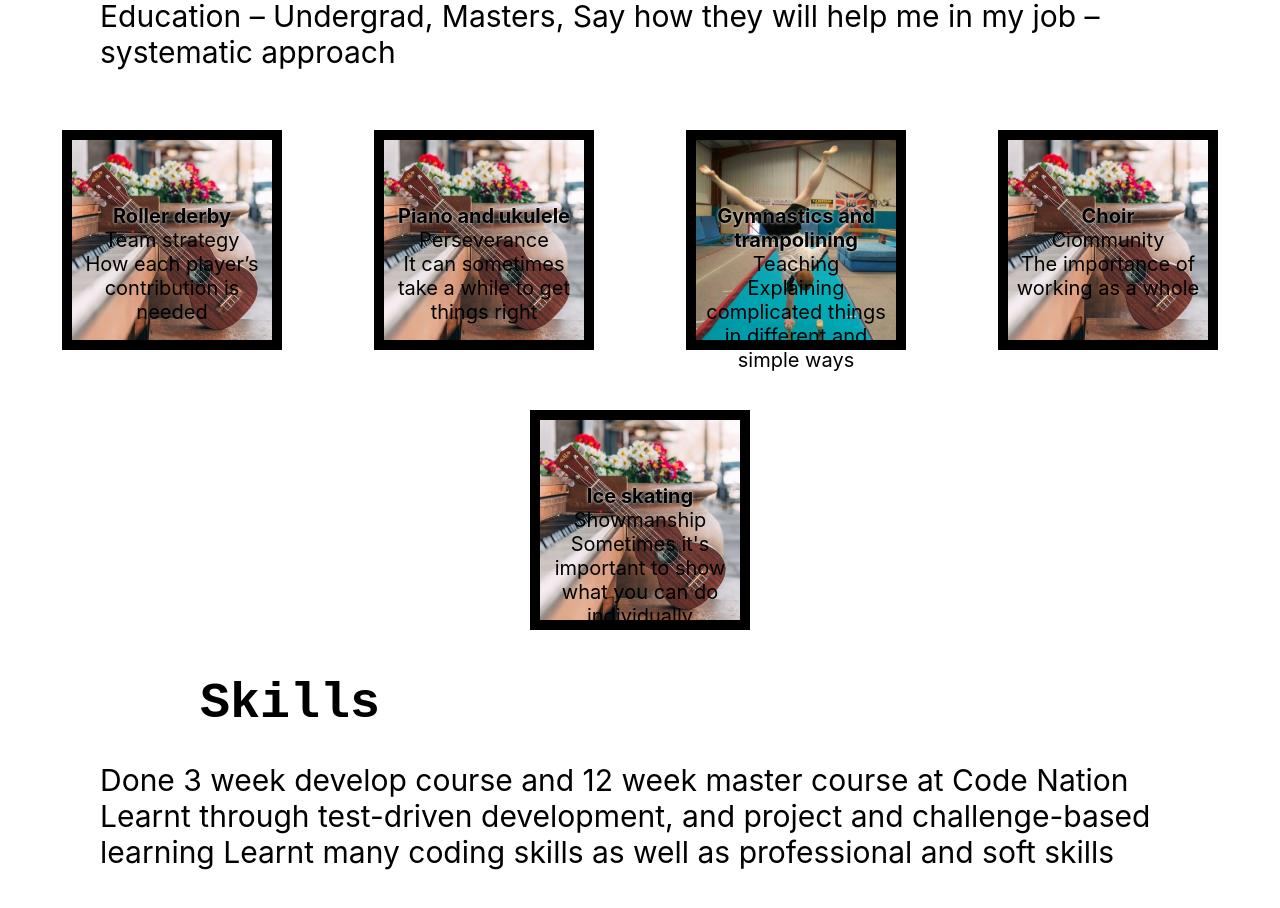
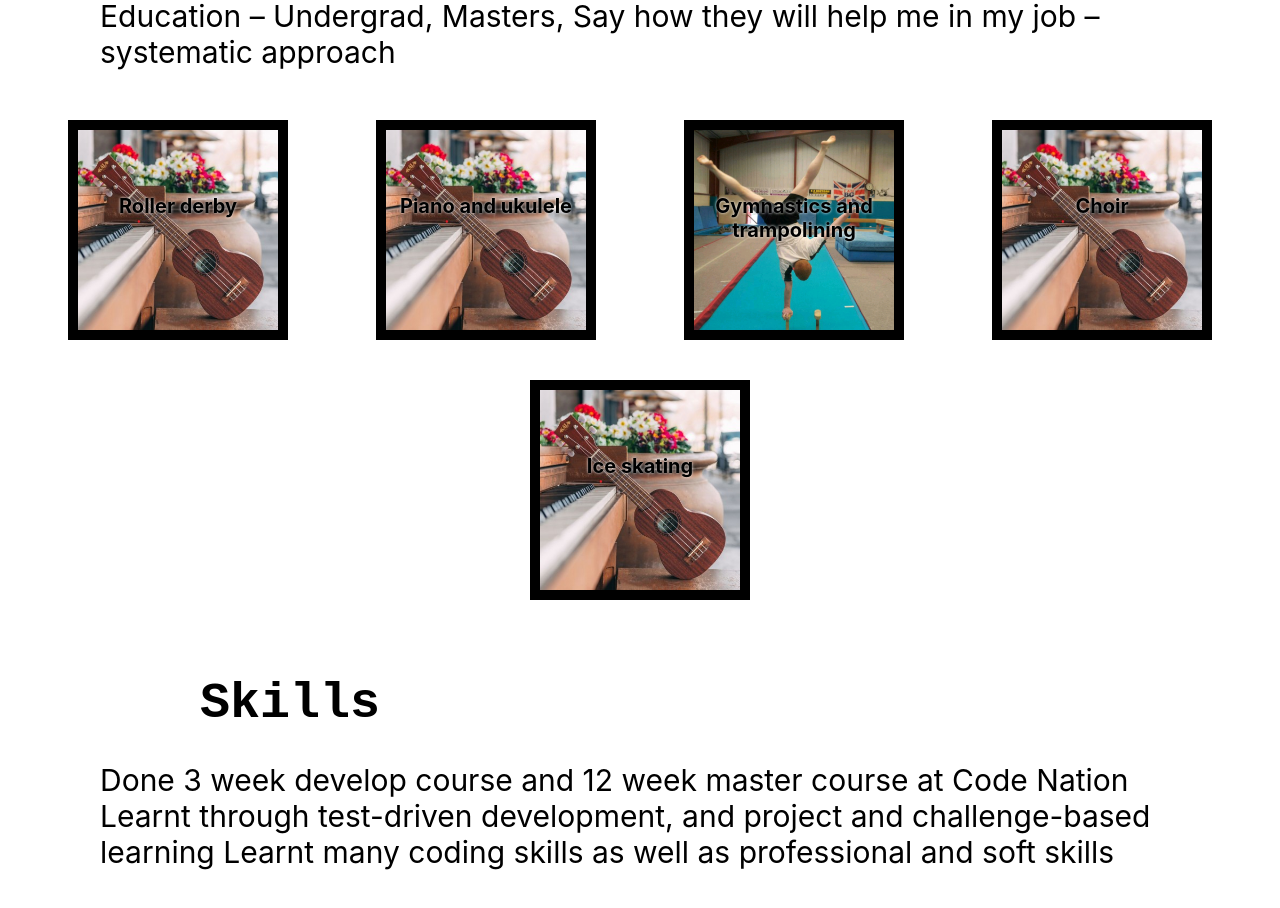
Before and after one commit to richardwardingley/portfolio-react, a React (Create React App) app: page / in a window 1280 px wide. Shown: the part 1045-1953 px from the top of the page. Built offline with nearby package versions, Linux system fonts and the light colour scheme.

Commit message:
deploy react app to github pages

```diff
--- a/package.json
+++ b/package.json
@@ -1,4 +1,5 @@
 {
+  "homepage": "http://richardwardingley.github.io/portfolio-react",
   "name": "portfolio-react",
   "version": "0.1.0",
   "private": true,
@@ -12,6 +13,8 @@
     "react-scripts": "3.4.1"
   },
   "scripts": {
+    "predeploy": "npm run build",
+    "deploy": "gh-pages -d build",
     "start": "react-scripts start",
     "build": "react-scripts build",
     "test": "react-scripts test",
@@ -31,5 +34,8 @@
       "last 1 firefox version",
       "last 1 safari version"
     ]
+  },
+  "devDependencies": {
+    "gh-pages": "^3.1.0"
   }
 }
--- a/src/components/Hobbies.css
+++ b/src/components/Hobbies.css
@@ -4,33 +4,55 @@
     justify-content: space-evenly;
 }
 #eachHobbyDiv {
-    background-color: black;
+    border: 10px solid black;
     width: 200px;
     height: 200px;
-    padding: 10px;
-    margin: 30px;
+    margin: 20px;
+}
+#eHTopLayerDiv {
+    width: 100%;
+    height: 100%;
+    display: block;
+}
+#eHTopLayerDiv:hover {
+    width: 200px;
+    height: 200px;
+    display: none;
+}
+#eHBttmLayerDiv {
+    width: 200px;
+    height: 200px;
+    display: none;
+}
+#eHBttmLayerDiv:hover {
+    width: 200px;
+    height: 200px;
+
 }
 .hobbyImg {
     height: 200px;
     width: 200px;
-    z-index: 1;
+}
+.hobbyImg:hover {
+    display: none;
 }
 .hobbyName {
     position: relative;
     text-align: center;
     align-items: center;
     top: -70%;
-    z-index: 10;
     font-size: 20px;
     font-weight: bold;
     text-shadow: 0 0 3px white;
+}
+.hobbyName:hover {
+    display: none;
 }
 .hobbySkill {
     position: relative;
     text-align: center;
     align-items: center;
     top: -70%;
-    z-index: 10;
     font-size: 20px;
 }
 .hobbySkillText {
@@ -38,6 +60,5 @@
     text-align: center;
     align-items: center;
     top: -70%;
-    z-index: 10;
     font-size: 20px;
 }
--- a/src/components/Hobbies.js
+++ b/src/components/Hobbies.js
@@ -68,10 +68,14 @@ class Hobbies extends Component {
         const eachHobby = this.state.hobbies.map((hobbies)=> {
         return (
         <div key = {hobbies.id} id="eachHobbyDiv">
-          <img className="hobbyImg" src={hobbies.photo} alt=""/>
-          <div className="hobbyName">{hobbies.name}</div>
-          <div className="hobbySkill">{hobbies.skill}</div>
-          <div className="hobbySkillText">{hobbies.skillText}</div>
+          <div id="eHTopLayerDiv">
+            <img className="hobbyImg" src={hobbies.photo} alt=""/>
+            <div className="hobbyName">{hobbies.name}</div>
+          </div>
+          <div id="eHBttmLayerDiv">
+            <div className="hobbySkill">{hobbies.skill}</div>
+            <div className="hobbySkillText">{hobbies.skillText}</div>
+          </div>
         </div>
         )
         })
```
Also changed, not shown: 2 other files (tests, documents, lock files or other folders).
